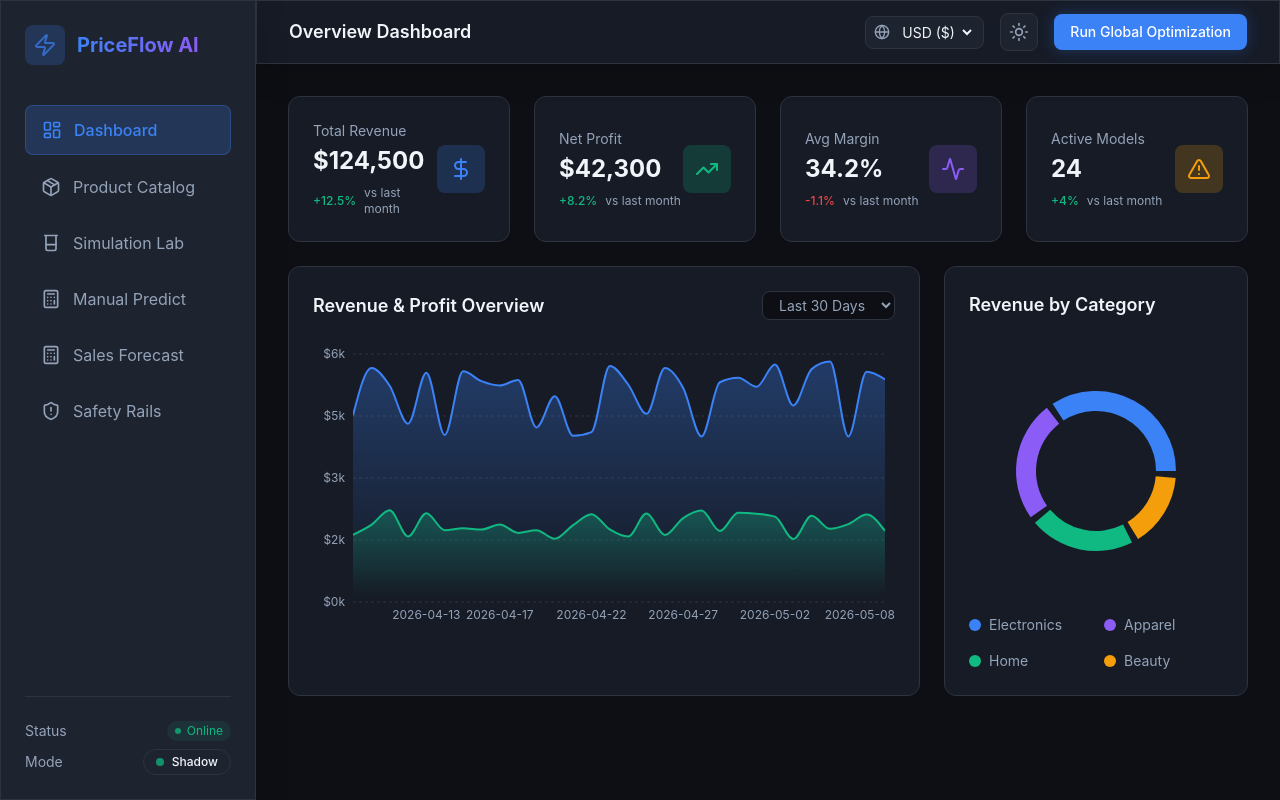
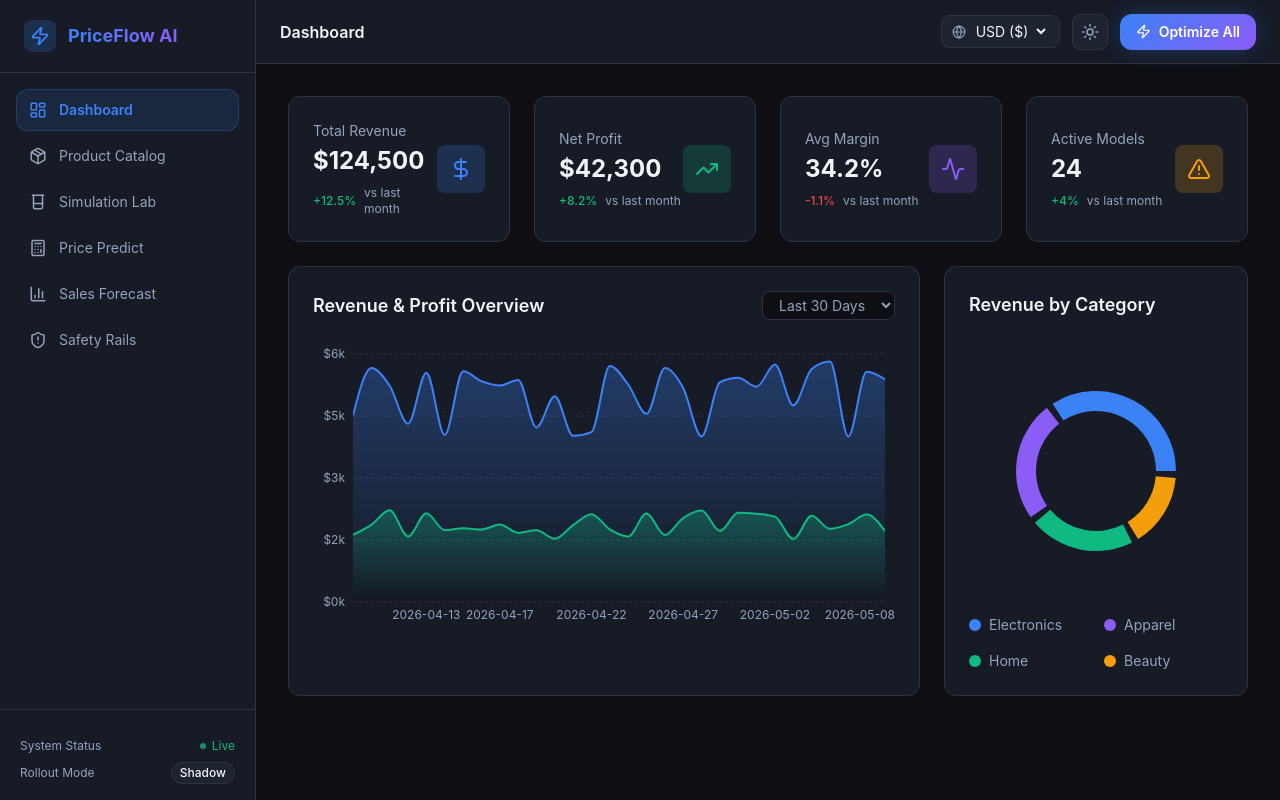
Before and after one commit to FrankTopzy/PriceFlow-AI, a React (Vite) app in the folder frontend/: page / in a window 1280 px wide. Built offline with nearby package versions, Linux system fonts and the light colour scheme.

Commit message:
feat: implement responsive main layout, navigation sidebar, and toast notification system

```diff
--- a/frontend/src/components/Layout.tsx
+++ b/frontend/src/components/Layout.tsx
@@ -1,173 +1,279 @@
 import { useState, useEffect } from 'react';
 import { Link, Outlet, useLocation } from 'react-router-dom';
-import { LayoutDashboard, Package, Beaker, ShieldAlert, Zap, Menu, X, Sun, Moon, Calculator, Globe } from 'lucide-react';
+import {
+  LayoutDashboard, Package, Beaker, ShieldAlert, Zap,
+  Menu, X, Sun, Moon, Calculator, Globe, BarChart3,
+  TrendingUp, CheckCircle, AlertCircle,
+} from 'lucide-react';
 import { useCurrency, CURRENCIES, type CurrencyCode } from '../context/CurrencyContext';
+import { api } from '../api/client';
+
+type ToastType = 'success' | 'error' | 'info';
+interface Toast { id: number; type: ToastType; message: string; }
 
 export default function Layout() {
   const location = useLocation();
-  const [isGlobalOptimizing, setIsGlobalOptimizing] = useState(false);
   const [mobileMenuOpen, setMobileMenuOpen] = useState(false);
   const [theme, setTheme] = useState<'dark' | 'light'>('dark');
+  const [isOptimizing, setIsOptimizing] = useState(false);
+  const [toasts, setToasts] = useState<Toast[]>([]);
   const { currencyCode, setCurrencyCode } = useCurrency();
 
   useEffect(() => {
     document.documentElement.setAttribute('data-theme', theme);
   }, [theme]);
 
+  // Close sidebar on route change (mobile)
+  useEffect(() => {
+    setMobileMenuOpen(false);
+  }, [location.pathname]);
+
+  const addToast = (type: ToastType, message: string) => {
+    const id = Date.now();
+    setToasts((prev) => [...prev, { id, type, message }]);
+    setTimeout(() => setToasts((prev) => prev.filter((t) => t.id !== id)), 4000);
+  };
+
+  const handleGlobalOptimize = async () => {
+    setIsOptimizing(true);
+    try {
+      const result = await api.optimizeBatch();
+      const { summary } = result;
+      addToast(
+        'success',
+        `Optimized ${summary.total_products} products · +${summary.revenue_lift.toFixed(1)}% projected revenue lift`
+      );
+    } catch {
+      addToast('error', 'Could not reach the API — is the backend running?');
+    } finally {
+      setIsOptimizing(false);
+    }
+  };
+
   const navItems = [
-    { path: '/', label: 'Dashboard', icon: LayoutDashboard },
-    { path: '/products', label: 'Product Catalog', icon: Package },
-    { path: '/simulation', label: 'Simulation Lab', icon: Beaker },
-    { path: '/predict', label: 'Manual Predict', icon: Calculator },
-    { path: '/sales', label: 'Sales Forecast', icon: Calculator },
-    { path: '/safety', label: 'Safety Rails', icon: ShieldAlert },
+    { path: '/',           label: 'Dashboard',      icon: LayoutDashboard },
+    { path: '/products',   label: 'Product Catalog', icon: Package },
+    { path: '/simulation', label: 'Simulation Lab',  icon: Beaker },
+    { path: '/predict',    label: 'Price Predict',   icon: Calculator },
+    { path: '/sales',      label: 'Sales Forecast',  icon: BarChart3 },
+    { path: '/safety',     label: 'Safety Rails',    icon: ShieldAlert },
   ];
 
+  // Active check: exact for '/', startsWith for others
+  const isActive = (path: string) =>
+    path === '/' ? location.pathname === '/' : location.pathname.startsWith(path);
+
+  const pageTitle = navItems.find((n) => isActive(n.path))?.label ?? 'PriceFlow AI';
+
   return (
-    <div className="min-h-screen bg-background text-text-primary flex">
-      {/* Mobile Menu Overlay */}
+    <div className="min-h-screen bg-background text-text-primary flex overflow-hidden">
+      {/* ── Toast Notifications ───────────────────────────────────────── */}
+      <div className="fixed top-4 right-4 z-50 flex flex-col gap-2 pointer-events-none">
+        {toasts.map((t) => (
+          <div
+            key={t.id}
+            className={`flex items-center gap-3 px-4 py-3 rounded-xl shadow-2xl border text-sm font-medium animate-fade-in pointer-events-auto max-w-sm ${
+              t.type === 'success'
+                ? 'bg-bg-secondary border-accent-success/30 text-accent-success'
+                : t.type === 'error'
+                ? 'bg-bg-secondary border-accent-danger/30 text-accent-danger'
+                : 'bg-bg-secondary border-primary/30 text-primary'
+            }`}
+            style={{ backgroundColor: 'var(--bg-secondary)' }}
+          >
+            {t.type === 'success' ? (
+              <CheckCircle size={16} className="shrink-0" />
+            ) : t.type === 'error' ? (
+              <AlertCircle size={16} className="shrink-0" />
+            ) : (
+              <TrendingUp size={16} className="shrink-0" />
+            )}
+            <span className="text-text-primary">{t.message}</span>
+          </div>
+        ))}
+      </div>
+
+      {/* ── Mobile Overlay ────────────────────────────────────────────── */}
       {mobileMenuOpen && (
         <div
-          className="fixed inset-0 bg-black/50 z-20 lg:hidden"
+          className="fixed inset-0 bg-black/60 z-20 lg:hidden"
           onClick={() => setMobileMenuOpen(false)}
         />
       )}
 
-      {/* Sidebar */}
-      <aside className={`w-64 border-r border-border surface p-6 flex flex-col glass-panel z-30 fixed lg:static inset-y-0 left-0 transition-transform duration-300 ${
-        mobileMenuOpen ? 'translate-x-0' : '-translate-x-full lg:translate-x-0'
-      }`}>
-        <div className="flex items-center justify-between mb-10">
+      {/* ── Sidebar ───────────────────────────────────────────────────── */}
+      <aside
+        className={`w-64 border-r border-border flex flex-col z-30 fixed lg:static inset-y-0 left-0 transition-transform duration-300 ease-in-out ${
+          mobileMenuOpen ? 'translate-x-0' : '-translate-x-full lg:translate-x-0'
+        }`}
+        style={{ backgroundColor: 'var(--bg-secondary)' }}
+      >
+        {/* Logo */}
+        <div className="flex items-center justify-between px-6 py-5 border-b border-border">
           <div className="flex items-center gap-3">
-            <div className="p-2 bg-primary/20 rounded-lg text-primary">
-              <Zap size={24} className="animate-pulse-glow" />
+            <div className="p-1.5 bg-primary/20 rounded-lg text-primary">
+              <Zap size={20} />
             </div>
-            <Link to={'/'} className="text-xl font-bold bg-clip-text text-transparent bg-gradient-to-r from-primary to-secondary">
+            <Link
+              to="/"
+              className="text-lg font-bold bg-clip-text text-transparent"
+              style={{ backgroundImage: 'linear-gradient(to right, var(--primary), var(--secondary))' }}
+            >
               PriceFlow AI
             </Link>
           </div>
           <button
-            className="lg:hidden text-text-secondary hover:text-text-primary"
+            className="lg:hidden text-text-secondary hover:text-text-primary p-1"
             onClick={() => setMobileMenuOpen(false)}
           >
-            <X size={24} />
+            <X size={20} />
           </button>
         </div>
 
-        <nav className="flex-1 flex flex-col gap-2">
-          {navItems.map((item) => {
-            const Icon = item.icon;
-            const isActive = location.pathname === item.path;
-
+        {/* Nav */}
+        <nav className="flex-1 px-4 py-4 flex flex-col gap-1 overflow-y-auto">
+          {navItems.map(({ path, label, icon: Icon }) => {
+            const active = isActive(path);
             return (
               <Link
-                key={item.path}
-                to={item.path}
-                onClick={() => setMobileMenuOpen(false)}
-                className={`flex items-center gap-3 px-4 py-3 rounded-lg transition-all ${
-                  isActive
-                    ? 'bg-primary/20 text-primary font-medium border border-primary/30'
-                    : 'text-text-secondary hover:text-text-primary hover:bg-black/5 dark:hover:bg-white/5'
+                key={path}
+                to={path}
+                className={`flex items-center gap-3 px-3 py-2.5 rounded-xl text-sm transition-all ${
+                  active
+                    ? 'text-primary font-semibold'
+                    : 'text-text-secondary hover:text-text-primary'
                 }`}
+                style={active ? {
+                  backgroundColor: 'rgb(59 130 246 / 0.12)',
+                  border: '1px solid rgb(59 130 246 / 0.25)',
+                } : {
+                  backgroundColor: 'transparent',
+                  border: '1px solid transparent',
+                }}
               >
-                <Icon size={20} />
-                {item.label}
+                <Icon size={18} />
+                {label}
               </Link>
             );
           })}
         </nav>
 
-        <div className="mt-auto pt-6 border-t border-border flex flex-col gap-4">
-          {/* Mobile Currency Selector */}
+        {/* Sidebar footer */}
+        <div className="px-5 py-4 border-t border-border space-y-3">
+          {/* Currency (mobile) */}
           <div className="sm:hidden flex items-center gap-2 bg-surface border border-border rounded-lg px-3 py-2">
-            <Globe size={16} className="text-text-secondary" />
+            <Globe size={14} className="text-text-secondary" />
             <select
               value={currencyCode}
               onChange={(e) => setCurrencyCode(e.target.value as CurrencyCode)}
               className="bg-transparent text-sm text-text-primary focus:outline-none w-full"
             >
-              {Object.values(CURRENCIES).map(c => (
-                <option key={c.code} value={c.code} className="bg-surface">{c.code} ({c.symbol})</option>
+              {Object.values(CURRENCIES).map((c) => (
+                <option key={c.code} value={c.code}>{c.code} ({c.symbol})</option>
               ))}
             </select>
           </div>
 
-          <div className="text-sm text-text-secondary">
-            <div className="flex items-center justify-between mb-2">
-              <span>Status</span>
-              <span className="flex items-center gap-1.5 text-accent-success text-xs bg-accent-success/10 px-2 py-0.5 rounded-full">
-                <span className="w-1.5 h-1.5 rounded-full bg-accent-success animate-pulse"></span>
-                Online
+          {/* System status */}
+          <div className="text-xs space-y-2">
+            <div className="flex items-center justify-between text-text-secondary">
+              <span>System Status</span>
+              <span className="flex items-center gap-1.5 text-accent-success">
+                <span className="w-1.5 h-1.5 rounded-full bg-accent-success animate-pulse" />
+                Live
               </span>
             </div>
-            <div className="flex items-center justify-between">
-              <span>Mode</span>
-              <div className="flex items-center gap-2 px-3 py-1 rounded-full bg-surface border border-border">
-                <span className="w-2 h-2 rounded-full bg-accent-success animate-pulse"></span>
-                <span className="text-xs font-medium text-text-primary">Shadow</span>
-              </div>
+            <div className="flex items-center justify-between text-text-secondary">
+              <span>Rollout Mode</span>
+              <span className="text-xs font-medium text-text-primary px-2 py-0.5 rounded-full border border-border"
+                style={{ backgroundColor: 'var(--surface)' }}>
+                Shadow
+              </span>
             </div>
           </div>
         </div>
       </aside>
 
-      {/* Main Content */}
-      <main className="flex-1 flex flex-col min-w-0 overflow-hidden relative">
-        {/* Topbar */}
-        <header className="h-16 border-b border-border surface/80 glass-panel flex items-center justify-between px-4 lg:px-8 z-10">
+      {/* ── Main Content ──────────────────────────────────────────────── */}
+      <main className="flex-1 flex flex-col min-w-0 lg:ml-0 overflow-hidden">
+        {/* Top bar */}
+        <header
+          className="h-16 border-b border-border flex items-center justify-between px-4 lg:px-6 shrink-0 z-10"
+          style={{ backgroundColor: 'var(--bg-secondary)' }}
+        >
           <div className="flex items-center gap-3">
             <button
-              className="lg:hidden text-text-secondary hover:text-text-primary p-1"
+              className="lg:hidden p-1.5 text-text-secondary hover:text-text-primary"
               onClick={() => setMobileMenuOpen(true)}
             >
-              <Menu size={24} />
+              <Menu size={22} />
             </button>
-            <h2 className="text-lg font-semibold capitalize hidden sm:block">
-              {location.pathname === '/' ? 'Overview Dashboard' : location.pathname.slice(1).replace('-', ' ')}
+            <h2 className="text-base font-semibold text-text-primary hidden sm:block">
+              {pageTitle}
             </h2>
           </div>
 
-          <div className="flex items-center gap-2 lg:gap-4">
-            <div className="hidden sm:flex items-center gap-2 bg-surface border border-border rounded-lg px-2 py-1.5">
-              <Globe size={16} className="text-text-secondary" />
+          <div className="flex items-center gap-2 lg:gap-3">
+            {/* Currency selector (desktop) */}
+            <div className="hidden sm:flex items-center gap-1.5 border border-border rounded-lg px-2.5 py-1.5 text-sm"
+              style={{ backgroundColor: 'var(--surface)' }}>
+              <Globe size={14} className="text-text-secondary" />
               <select
                 value={currencyCode}
                 onChange={(e) => setCurrencyCode(e.target.value as CurrencyCode)}
-                className="bg-transparent text-sm text-text-primary focus:outline-none"
+                className="bg-transparent text-text-primary focus:outline-none text-sm"
               >
-                {Object.values(CURRENCIES).map(c => (
-                  <option key={c.code} value={c.code} className="bg-surface">{c.code} ({c.symbol})</option>
+                {Object.values(CURRENCIES).map((c) => (
+                  <option key={c.code} value={c.code}>{c.code} ({c.symbol})</option>
                 ))}
               </select>
             </div>
 
+            {/* Theme toggle */}
             <button
               onClick={() => setTheme(theme === 'dark' ? 'light' : 'dark')}
-              className="p-2 text-text-secondary hover:text-primary transition-colors rounded-lg bg-surface border border-border"
-              title="Toggle Theme"
+              className="p-2 text-text-secondary hover:text-primary transition-colors rounded-lg border border-border"
+              style={{ backgroundColor: 'var(--surface)' }}
+              title="Toggle theme"
             >
-              {theme === 'dark' ? <Sun size={20} /> : <Moon size={20} />}
+              {theme === 'dark' ? <Sun size={18} /> : <Moon size={18} />}
             </button>
+
+            {/* Global Optimize CTA */}
             <button
-              onClick={() => {
-                setIsGlobalOptimizing(true);
-                setTimeout(() => setIsGlobalOptimizing(false), 2000);
+              onClick={handleGlobalOptimize}
+              disabled={isOptimizing}
+              className="flex items-center gap-2 px-3 sm:px-4 py-2 text-sm font-semibold text-white rounded-xl transition-all disabled:opacity-60"
+              style={{
+                background: isOptimizing
+                  ? 'rgb(59 130 246 / 0.5)'
+                  : 'linear-gradient(135deg, var(--primary) 0%, var(--secondary) 100%)',
+                boxShadow: '0 0 20px rgb(59 130 246 / 0.25)',
               }}
-              disabled={isGlobalOptimizing}
-              className="px-3 sm:px-4 py-2 bg-primary hover:bg-primary/90 disabled:bg-primary/50 text-white text-sm font-medium rounded-lg transition-colors shadow-[0_0_15px_rgba(59,130,246,0.3)] flex items-center gap-2"
             >
-              {isGlobalOptimizing ? (
-                <><span className="animate-spin rounded-full h-3 w-3 border-b-2 border-white"></span> <span className="hidden sm:inline">Running...</span></>
+              {isOptimizing ? (
+                <>
+                  <span className="w-3.5 h-3.5 rounded-full border-2 border-white border-t-transparent animate-spin" />
+                  <span className="hidden sm:inline">Running…</span>
+                </>
               ) : (
-                <><span className="hidden sm:inline">Run Global Optimization</span><span className="sm:hidden">Optimize</span></>
+                <>
+                  <Zap size={15} />
+                  <span className="hidden sm:inline">Optimize All</span>
+                </>
               )}
             </button>
           </div>
         </header>
 
-        {/* Scrollable Content */}
-        <div className="flex-1 overflow-y-auto p-8 relative">
-          <div className="absolute inset-0 bg-gradient-to-br from-primary/5 via-transparent to-secondary/5 pointer-events-none -z-10" />
+        {/* Page content */}
+        <div className="flex-1 overflow-y-auto p-4 lg:p-8 relative">
+          <div
+            className="absolute inset-0 pointer-events-none -z-10 opacity-40"
+            style={{
+              background: 'radial-gradient(ellipse 60% 50% at 70% 10%, rgb(59 130 246 / 0.06) 0%, transparent 70%), radial-gradient(ellipse 50% 40% at 30% 80%, rgb(139 92 246 / 0.05) 0%, transparent 70%)',
+            }}
+          />
           <div className="max-w-7xl mx-auto animate-fade-in">
             <Outlet />
           </div>
```
